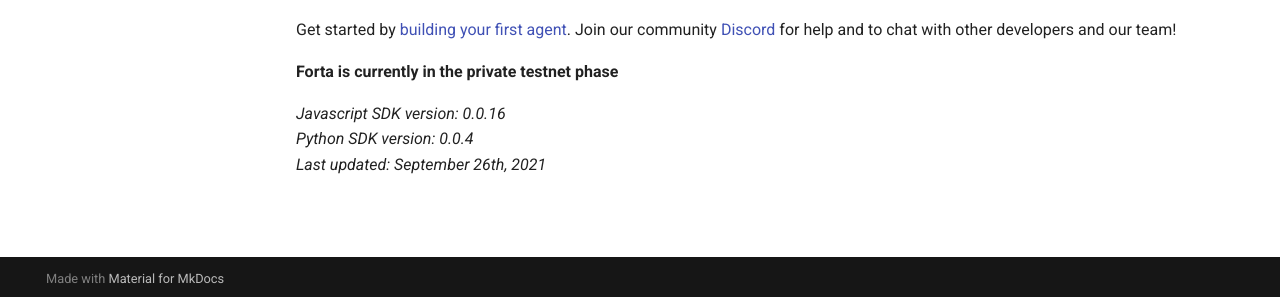
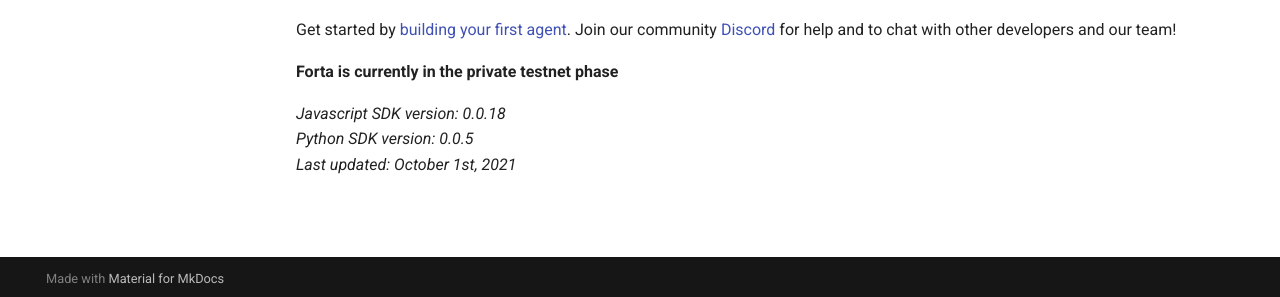
Before and after one commit to forta-network/docs, an MkDocs documentation site: the page built from docs/index.md, in a window 1280 px wide. Shown: the part 599-896 px from the top of the page. Built offline with MkDocs 1.6.1 and Material for MkDocs 9.7.7, drawn with Linux system fonts in a browser that asks for light colours.

Commit message:
update sdk version

```diff
--- a/docs/index.md
+++ b/docs/index.md
@@ -22,6 +22,6 @@ Get started by [building your first agent](quickstart.md). Join our community [D
 
 **Forta is currently in the private testnet phase**
 
-_Javascript SDK version: 0.0.16_<br>
-_Python SDK version: 0.0.4_<br>
-_Last updated: September 26th, 2021_
+_Javascript SDK version: 0.0.18_<br>
+_Python SDK version: 0.0.5_<br>
+_Last updated: October 1st, 2021_
```
Also changed, not shown: docs/deploying.md (+1 -1 lines), docs/sdk.md (+1 -0 lines).
